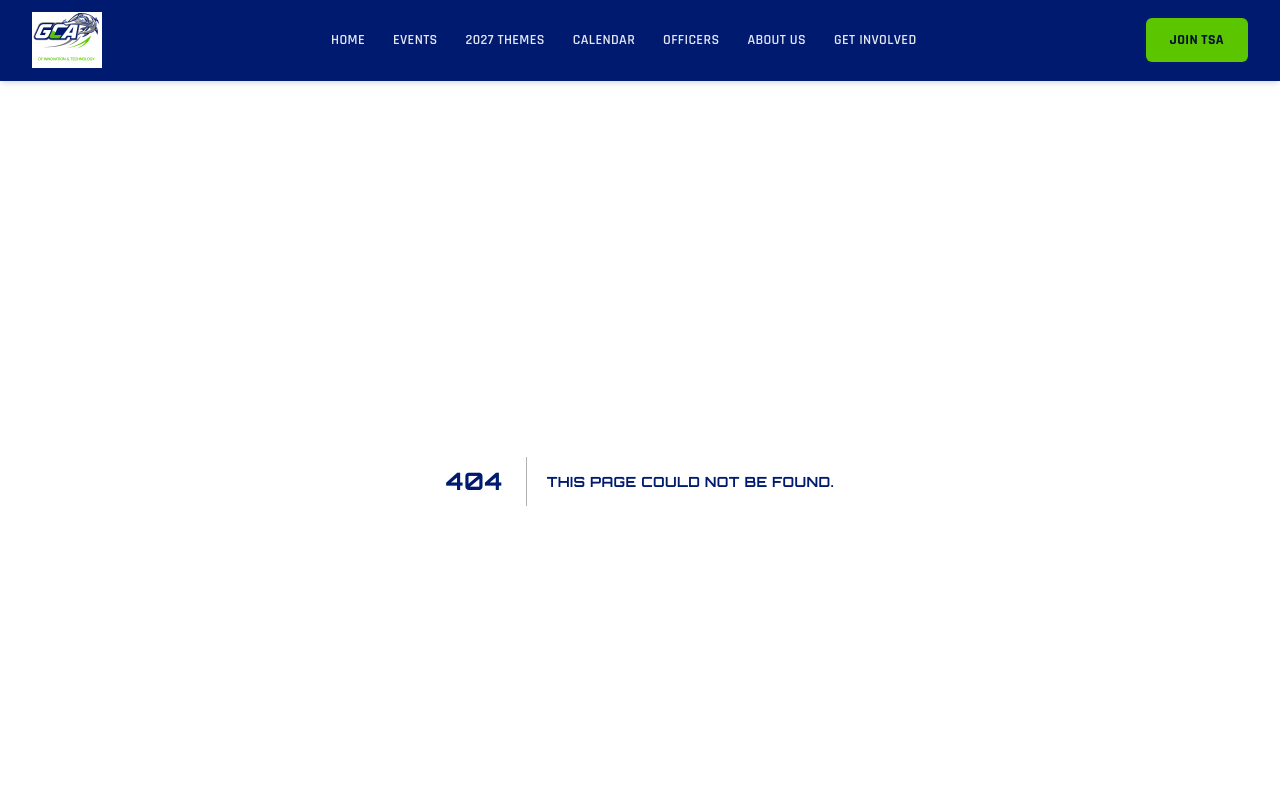
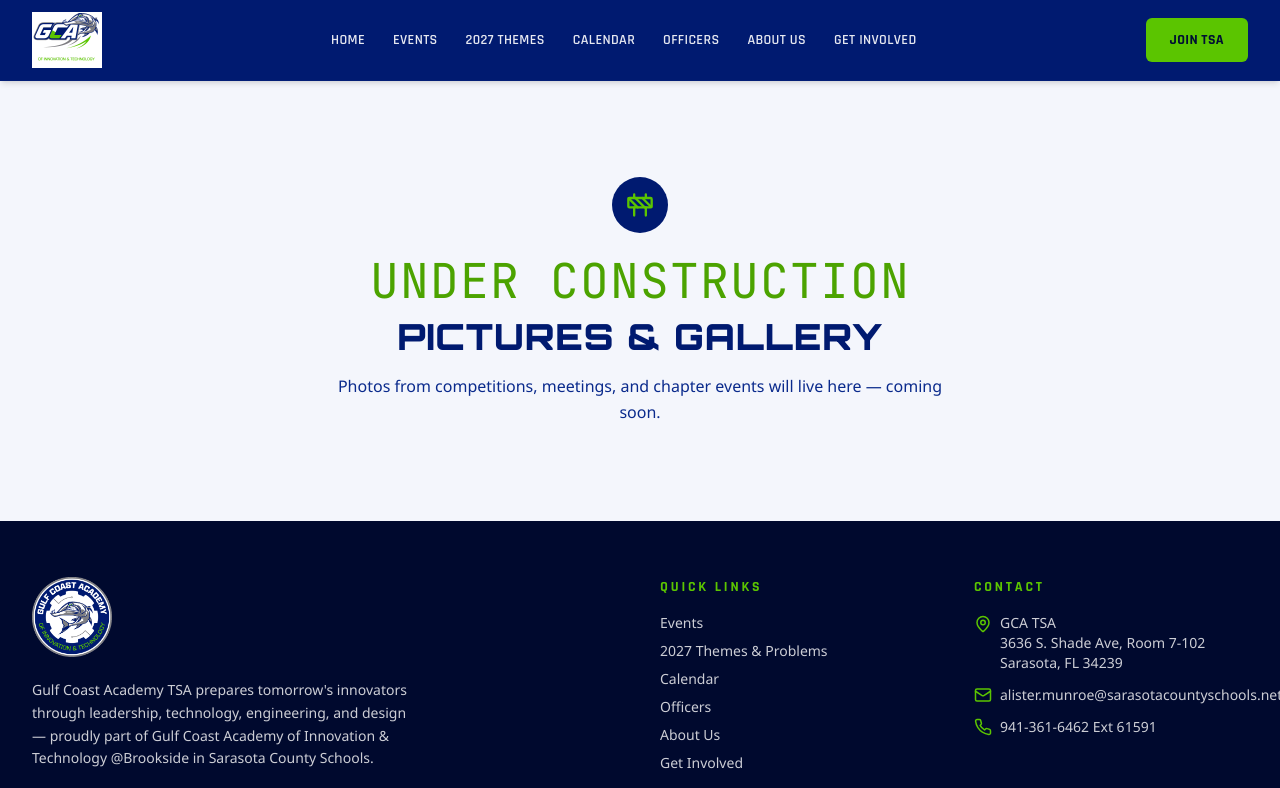
Before and after one commit to amunroe01/gcatsa-website, a Next.js app: page /students/gallery in a window 1280 px wide. Before the commit this address had no page. Shown: the top 788 px of the page. Built offline with nearby package versions, Linux system fonts and the light colour scheme.

Commit message:
Add gallery page with coming soon message
This page will display a coming soon message for the gallery.

```diff
--- /dev/null
+++ b/app/students/gallery/page.tsx
@@ -0,0 +1,12 @@
+import ComingSoon from "@/components/ComingSoon";
+
+export const metadata = { title: "Gallery" };
+
+export default function Page() {
+  return (
+    <ComingSoon
+      title="Pictures & Gallery"
+      description="Photos from competitions, meetings, and chapter events will live here — coming soon."
+    />
+  );
+}
```
